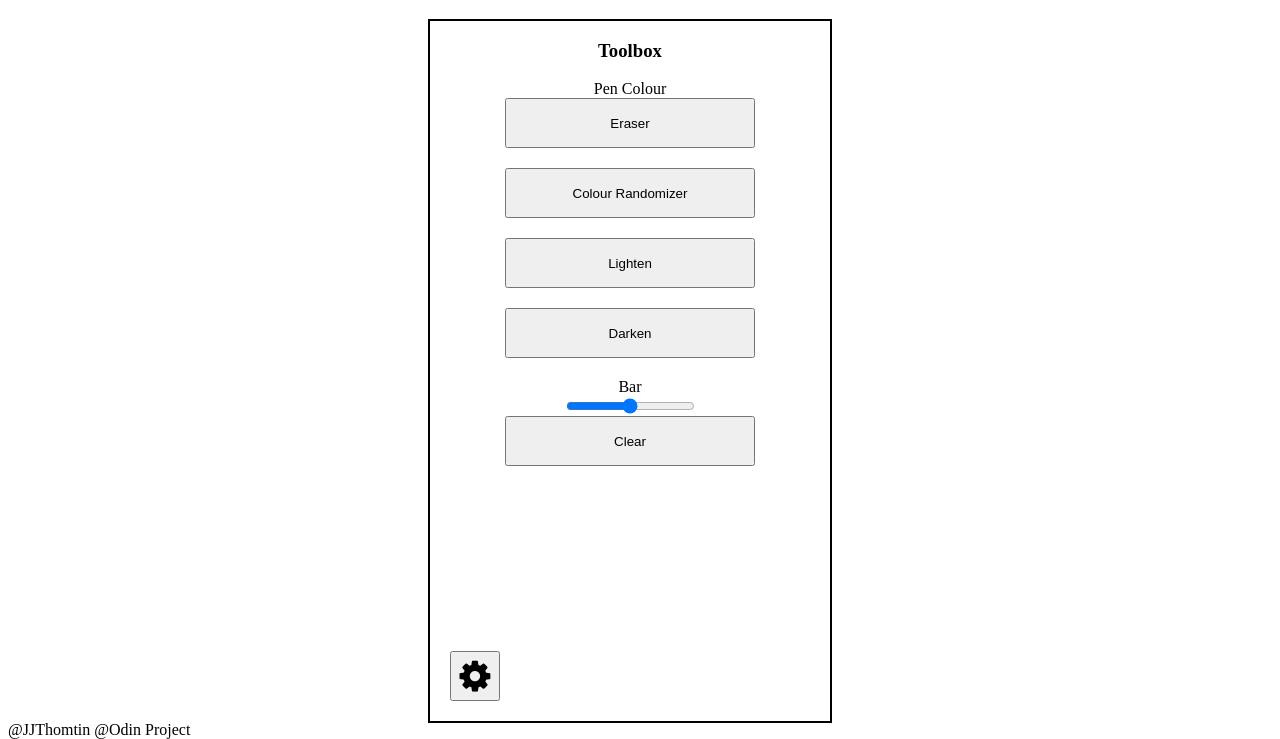
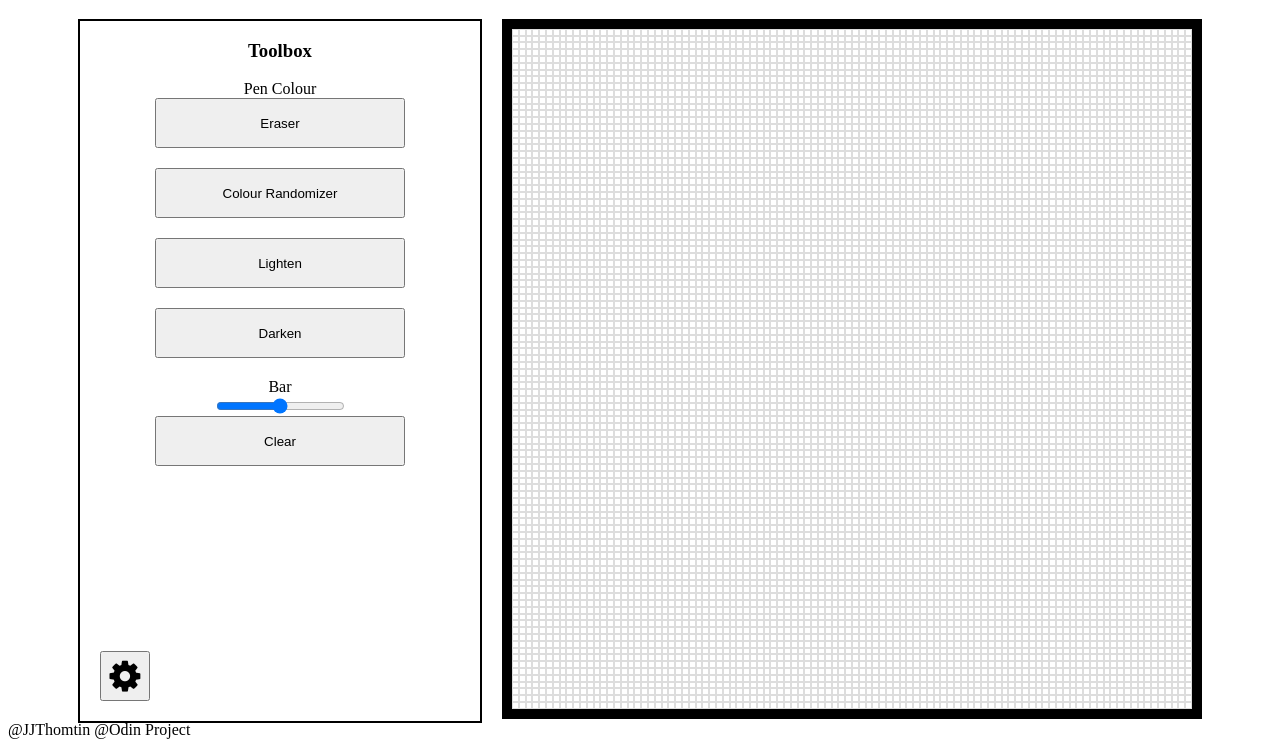
Before and after one commit to JJThomtin/etch-a-Sketch, a plain HTML site: page index.html in a window 1280 px wide. Shown: the part 61-800 px from the top of the page. Drawn offline with Linux system fonts and the light colour scheme.

Commit message:
Add canvas grid (#5)

```diff
--- a/index.html
+++ b/index.html
@@ -25,15 +25,14 @@
             </div>
             <button id="setting"><i class="fa fa-gear" style="font-size:36px;"></i></button>
         </div>
-        <div id="container">
-            <div id="grid">
+        <div id="canvas">
 
-            </div>
         </div>
     </section>
     <footer>
         @JJThomtin
         @Odin Project
     </footer>
+    <script src="javascript.js"></script>
 </body>
 </html>
--- a/javascript.js
+++ b/javascript.js
@@ -1,8 +1,13 @@
 const canvas = document.getElementById("canvas");
-let rows = document.getElementsByClassName("gridRow");
-let cols = document.getElementsByClassName("gridCol");
 
-function renderGrid(num_of_rows_and_col) {
-    makeRows(num_of_rows_and_col);
-    makeCols(num_of_rows_and_col);
-}
+function makeRows(rows, cols) {
+    canvas.style.setProperty('--grid-rows', rows);
+    canvas.style.setProperty('--grid-cols', cols);
+    canvas.style.setProperty('--gridsize', 700/cols)
+    for (c = 0; c < (rows * cols); c++) {
+      let cell = document.createElement("div");
+      canvas.appendChild(cell).className = "grid-item";
+    };
+  };
+
+  makeRows(100, 100);
--- a/styles.css
+++ b/styles.css
@@ -43,8 +43,27 @@ footer {
 }
 
 
-.canvas {
-    height: 700px;
-    width: 700px;
-    border: solid black 2px;
+#canvas {
+    height: 680px;
+    width: 680px;
+    border: solid black 10px;
+    display: grid;
+    grid-template-rows: repeat(var(--grid-rows), 1fr);
+    grid-template-columns: repeat(var(--grid-cols), 1fr);
 }
+
+.gridRow,
+.gridCol {
+    border: 1px solid black;
+}
+
+:root {
+  --grid-cols: 1;
+  --grid-rows: 1;
+  --gridsize: 0;
+}
+
+.grid-item {
+  border: 1px solid #ddd;
+  text-align: center;
+}
```
